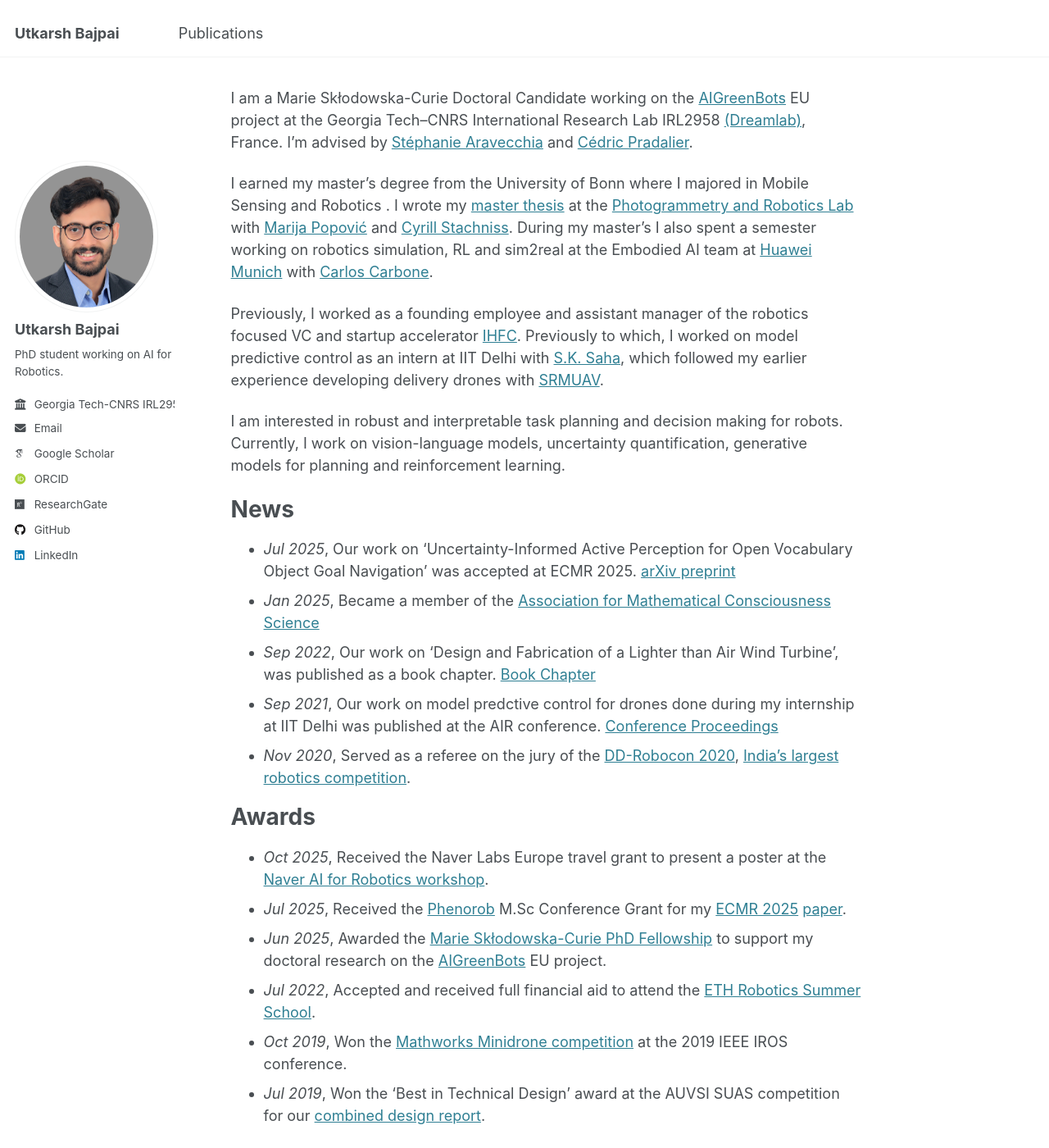
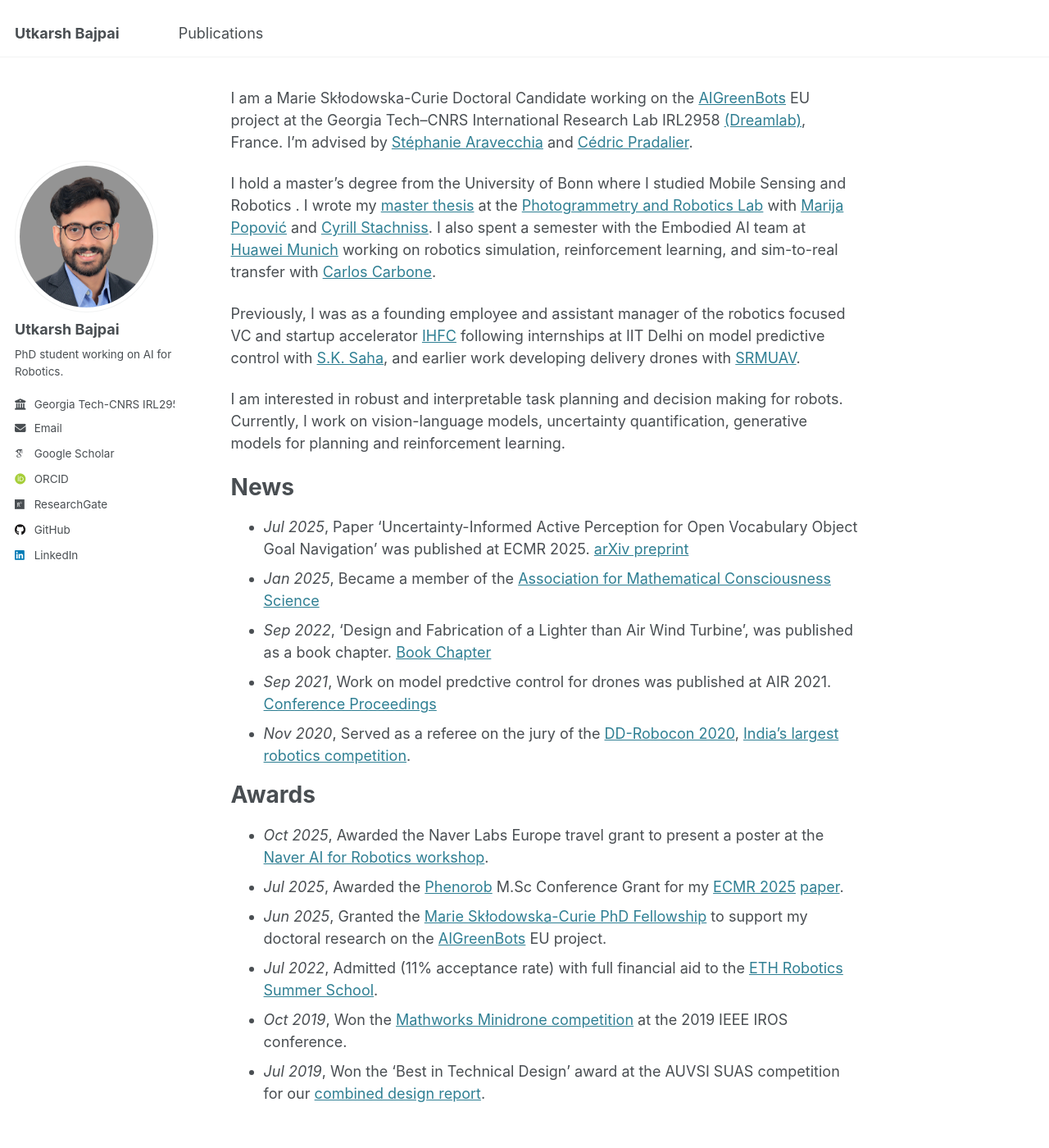
Before and after one commit to baj31415/baj31415.github.io, a Jekyll site: the page built from _pages/about.md, in a window 1280 px wide and 1400 px high. Shown: the whole window at 82% size. Built offline with Jekyll 4.4.1, drawn with Linux system fonts in a browser that asks for light colours; some web fonts are replaced.

Commit message:
updated about

```diff
--- a/_pages/about.md
+++ b/_pages/about.md
@@ -8,25 +8,25 @@ redirect_from:
 ---
 I am a Marie Skłodowska-Curie Doctoral Candidate working on the [AIGreenBots](https://aigreenbots.eu) EU project at the Georgia Tech–CNRS International Research Lab IRL2958 [(Dreamlab)](https://dream.georgiatech-metz.fr), France. I'm advised by [Stéphanie Aravecchia](https://scholar.google.com/citations?user=tzDLDw8AAAAJ&hl=en) and [Cédric Pradalier](https://scholar.google.com/citations?user=4_1DZoYAAAAJ&hl=en).
 
-I earned my master's degree from the University of Bonn where I majored in Mobile Sensing and Robotics . I wrote my [master thesis](http://baj31415.github.io/files/2024bajpaimsc.pdf) at the [Photogrammetry and Robotics Lab](https://www.ipb.uni-bonn.de/index.html) with [Marija Popović](https://scholar.google.com/citations?hl=en&user=XON8iQoAAAAJ&view_op=list_works&sortby=pubdate) and [Cyrill Stachniss](https://scholar.google.com/citations?hl=en&user=8vib2lAAAAAJ&view_op=list_works&sortby=pubdate). During my master's I also spent a semester working on robotics simulation, RL and sim2real at the Embodied AI team at [Huawei Munich](https://huaweiresearchcentergermanyaustria.teamtailor.com/departments/intelligent-cloud-technologies-laboratory) with [Carlos Carbone](https://www.linkedin.com/in/carlos-carbone/?originalSubdomain=de).
+I hold a master's degree from the University of Bonn where I studied Mobile Sensing and Robotics . I wrote my [master thesis](http://baj31415.github.io/files/2024bajpaimsc.pdf) at the [Photogrammetry and Robotics Lab](https://www.ipb.uni-bonn.de/index.html) with [Marija Popović](https://scholar.google.com/citations?hl=en&user=XON8iQoAAAAJ&view_op=list_works&sortby=pubdate) and [Cyrill Stachniss](https://scholar.google.com/citations?hl=en&user=8vib2lAAAAAJ&view_op=list_works&sortby=pubdate). I also spent a semester with the Embodied AI team at [Huawei Munich](https://huaweiresearchcentergermanyaustria.teamtailor.com/departments/intelligent-cloud-technologies-laboratory) working on robotics simulation, reinforcement learning, and sim-to-real transfer with [Carlos Carbone](https://www.linkedin.com/in/carlos-carbone/?originalSubdomain=de).
 
-Previously, I worked as a founding employee and assistant manager of the robotics focused VC and startup accelerator [IHFC](https://www.ihfc.co.in/). Previously to which, I worked on model predictive control as an intern at IIT Delhi with [S.K. Saha](https://scholar.google.co.in/citations?hl=en&user=9Td4hFMAAAAJ&view_op=list_works&sortby=pubdate), which followed my earlier experience developing delivery drones with [SRMUAV](https://www.youtube.com/@srmuav3921).
+Previously, I was as a founding employee and assistant manager of the robotics focused VC and startup accelerator [IHFC](https://www.ihfc.co.in/) following internships at IIT Delhi  on model predictive control with [S.K. Saha](https://scholar.google.co.in/citations?hl=en&user=9Td4hFMAAAAJ&view_op=list_works&sortby=pubdate), and earlier work developing delivery drones with [SRMUAV](https://www.youtube.com/@srmuav3921).
 
 I am interested in robust and interpretable task planning and decision making for robots. Currently, I work on vision-language models, uncertainty quantification, generative models for planning and reinforcement learning.
 
 # News
 
-- *Jul 2025*, Our work on 'Uncertainty-Informed Active Perception for Open Vocabulary Object Goal Navigation' was accepted at ECMR 2025. [arXiv preprint](https://arxiv.org/abs/2506.13367)
+- *Jul 2025*, Paper 'Uncertainty-Informed Active Perception for Open Vocabulary Object Goal Navigation' was published at ECMR 2025. [arXiv preprint](https://arxiv.org/abs/2506.13367)
 - *Jan 2025*, Became a member of the [Association for Mathematical Consciousness Science](https://amcs-community.org/)
-- *Sep 2022*, Our work on 'Design and Fabrication of a Lighter than Air Wind Turbine', was published as a book chapter. [Book Chapter](https://link.springer.com/chapter/10.1007/978-981-16-8274-2_3)
-- *Sep 2021*, Our work on model predctive control for drones done during my internship at IIT Delhi was published at the AIR conference. [Conference Proceedings](https://dl.acm.org/doi/abs/10.1145/3478586.3478604)
+- *Sep 2022*, 'Design and Fabrication of a Lighter than Air Wind Turbine', was published as a book chapter. [Book Chapter](https://link.springer.com/chapter/10.1007/978-981-16-8274-2_3)
+- *Sep 2021*, Work on model predctive control for drones was published at AIR 2021. [Conference Proceedings](https://dl.acm.org/doi/abs/10.1145/3478586.3478604)
 - *Nov 2020*, Served as a referee on the jury of the [DD-Robocon 2020](https://diamond.iitd.ac.in/event-dd-robocon.php), [India's largest robotics competition](https://ddrobocon.iitd.ac.in/).
 
 # Awards
 
-- *Oct 2025*, Received the Naver Labs Europe travel grant to present a poster at the [Naver AI for Robotics workshop](https://europe.naverlabs.com/updates/ai4roboticsworkshop/).
-- *Jul 2025*, Received the [Phenorob](https://www.phenorob.de/index.html) M.Sc Conference Grant for my [ECMR 2025](https://ecmr2025.dei.unipd.it) [paper](https://arxiv.org/abs/2506.13367).
-- *Jun 2025*, Awarded the [Marie Skłodowska-Curie PhD Fellowship](https://marie-sklodowska-curie-actions.ec.europa.eu/about-msca) to support my doctoral research on the [AIGreenBots](https://aigreenbots.eu) EU project.
-- *Jul 2022*, Accepted and received full financial aid to attend the [ETH Robotics Summer School](https://robotics-summerschool.ethz.ch/).
+- *Oct 2025*, Awarded the Naver Labs Europe travel grant to present a poster at the [Naver AI for Robotics workshop](https://europe.naverlabs.com/updates/ai4roboticsworkshop/).
+- *Jul 2025*, Awarded the [Phenorob](https://www.phenorob.de/index.html) M.Sc Conference Grant for my [ECMR 2025](https://ecmr2025.dei.unipd.it) [paper](https://arxiv.org/abs/2506.13367).
+- *Jun 2025*, Granted the [Marie Skłodowska-Curie PhD Fellowship](https://marie-sklodowska-curie-actions.ec.europa.eu/about-msca) to support my doctoral research on the [AIGreenBots](https://aigreenbots.eu) EU project.
+- *Jul 2022*, Admitted (11% acceptance rate) with full financial aid to the [ETH Robotics Summer School](https://robotics-summerschool.ethz.ch/).
 - *Oct 2019*, Won the [Mathworks Minidrone competition](https://www.mathworks.com/academia/students/competitions/minidrones/winners.html#IROS2019) at the 2019 IEEE IROS conference.
 - *Jul 2019*, Won the 'Best in Technical Design' award at the AUVSI SUAS competition for our [combined design report](http://baj31415.github.io/files/2019srmuavCDR.pdf).
```
